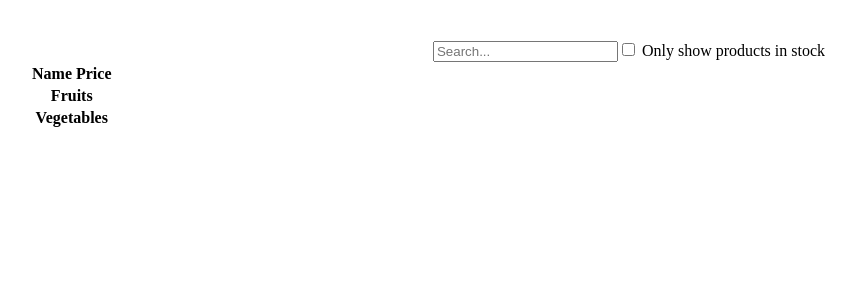
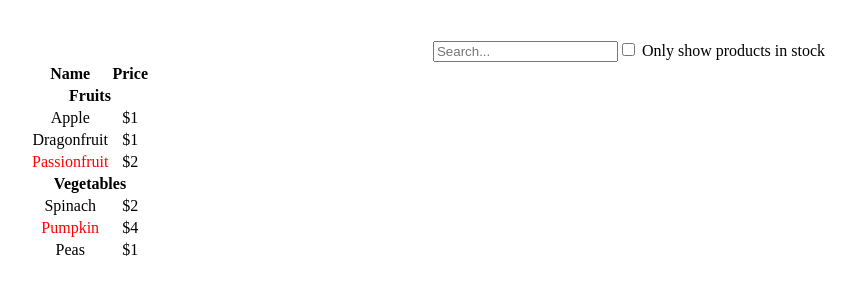
Before and after one commit to tjvans/react-data-table, a React (Vite) app: page / in a window 1280 px wide. Shown: the top 300 px of the page, without its empty margins (11-867 px from the left). Built offline with nearby package versions, Linux system fonts and the light colour scheme.

Commit message:
create productrow static mockup

```diff
--- a/src/components/FilterableProductTable.jsx
+++ b/src/components/FilterableProductTable.jsx
@@ -3,9 +3,9 @@ import SearchBar from "./SearchBar";
 
 export default function FilterableProductTable ({products}) {
     return (
-        <>
+        <div>
             <SearchBar />
             <ProductTable products={products}/>
-        </>
+        </div>
     )
 }
--- a/src/components/ProductRow.jsx
+++ b/src/components/ProductRow.jsx
@@ -1,3 +1,13 @@
-export default function ProductRow () {
-    return
+export default function ProductRow ({product}) {
+    const productName = product.stocked ? product.name :
+    <span style={{color: 'red'}}>
+        {product.name}
+    </span>
+
+    return (
+        <tr>
+            <td>{productName}</td>
+            <td>{product.price}</td>
+        </tr>
+    )
 }
```
